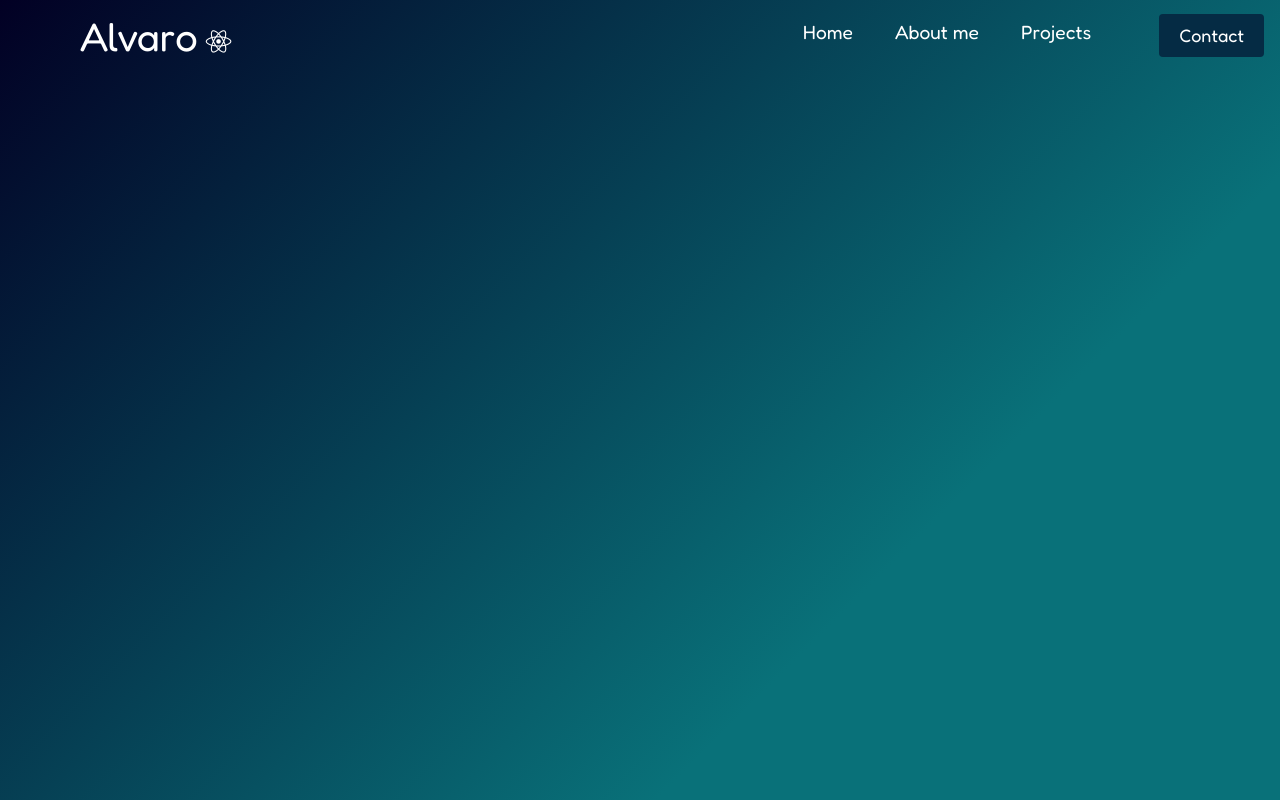
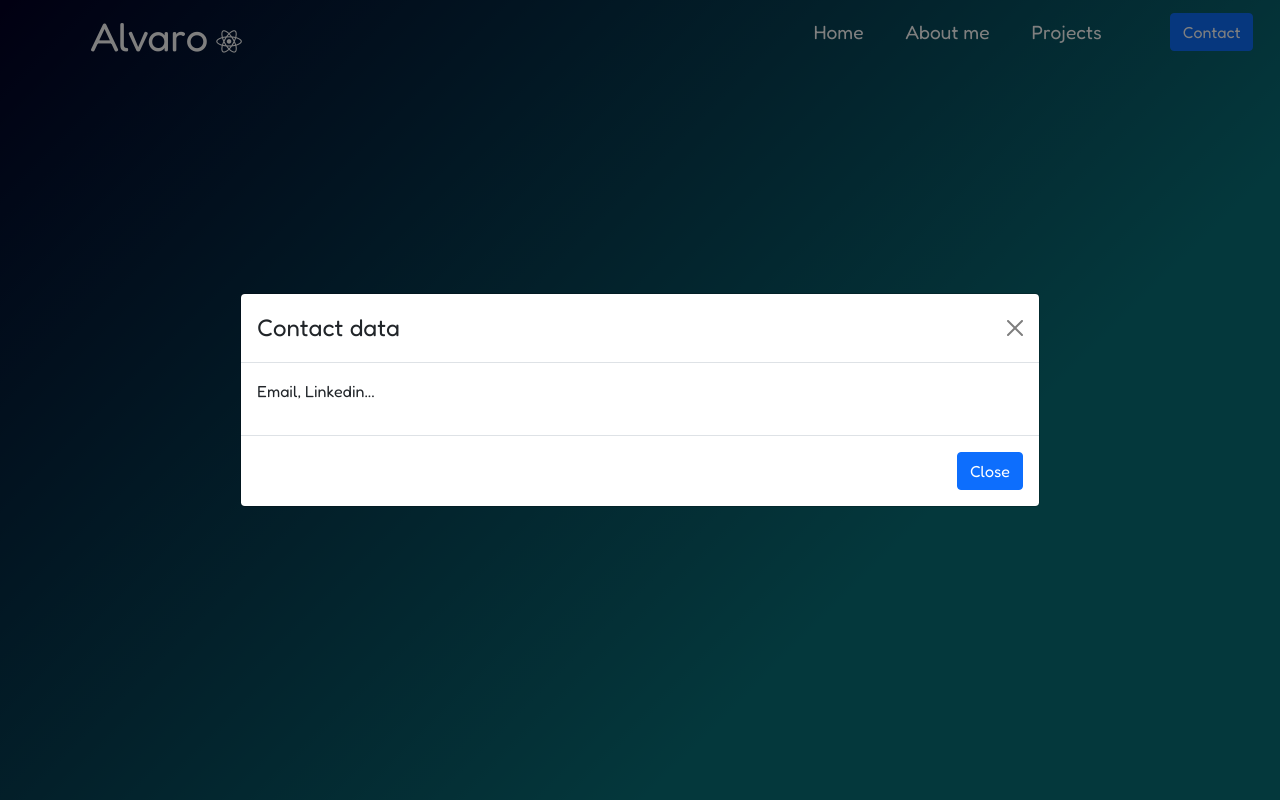
Before and after one commit to alvarodev-lc/personal-website, a React (Create React App) app: page /about in a window 1280 px wide. Both pictures are taken after a click on the button "Contact". Built offline with nearby package versions, Linux system fonts and the light colour scheme.

Commit message:
Adding modal component, scrapping custom button

```diff
--- a/src/components/Button/button.css
+++ /dev/null
@@ -1,46 +0,0 @@
-:root {
-    --primary: #052b44;
-}
-
-.c-btn {
-    padding: 8px 16px;
-    border-radius: 4px;
-    outline: none;
-    border: none;
-    cursor: pointer;
-    margin-bottom: 10px;
-}
-
-.c-btn:hover {
-    padding: 8px 20px;
-    transition: all 0.3s ease-out;
-    background-color: #fff;
-    color: var(--primary) !important;
-}
-
-.c-btn-primary {
-    background-color: var(--primary);
-}
-
-.c-btn-outline {
-    background-color: transparent;
-    color: #fff;
-    padding: 8px 20px;
-    border-radius: 4px;
-    border: 1px solid var(--primary);
-    transition: all 0.3s ease-out;
-}
-
-.c-btn-medium {
-    padding: 8px 20px !important;
-    border-radius: 4px;
-    font-size: 18px;
-    color: #fff !important;
-}
-
-.c-btn-large {
-    padding: 12px 26px !important;
-    border-radius: 4px;
-    font-size: 20px;
-    color: #fff !important;
-}
--- a/src/components/Button/button.jsx
+++ /dev/null
@@ -1,29 +0,0 @@
-import React from "react";
-import './button.min.css'
-
-const STYLES = [
-    'c-btn-primary',
-    'c-btn-outline',
-]
-
-const SIZES = [
-    'c-btn-medium',
-    'c-btn-large',
-]
-
-export const Button = ({
-    children,
-    type,
-    onClick,
-    buttonStyle,
-    buttonSize,
-}) =>{
-    const checkButtonStyle = STYLES.includes(buttonStyle) ? buttonStyle : STYLES[0]
-    const checkButtonSize = SIZES.includes(buttonSize) ? buttonSize : SIZES[0]
-
-    return(
-        <button className={`c-btn ${checkButtonStyle} ${checkButtonSize}`} onClick={onClick} type={type}>
-            {children}
-        </button>
-    )
-}
--- a/src/components/Button/button.min.css
+++ /dev/null
@@ -1 +0,0 @@
-:root{--primary:#052b44}.c-btn{padding:8px 16px;border-radius:4px;outline:0;border:none;cursor:pointer;margin-bottom:10px}.c-btn:hover{padding:8px 20px;transition:all .3s ease-out;background-color:#fff;color:var(--primary)!important}.c-btn-primary{background-color:var(--primary)}.c-btn-outline{background-color:transparent;color:#fff;padding:8px 20px;border-radius:4px;border:1px solid var(--primary);transition:all .3s ease-out}.c-btn-medium{padding:8px 20px!important;border-radius:4px;font-size:18px;color:#fff!important}.c-btn-large{padding:12px 26px!important;border-radius:4px;font-size:20px;color:#fff!important}
--- /dev/null
+++ b/src/components/ContactModal/contact_modal.jsx
@@ -0,0 +1,50 @@
+import React from "react";
+import { Modal, Button } from "react-bootstrap";
+import '../.././static/css/bootstrap/bootstrap.min.css'
+
+
+function ModalImplementation(props) {
+  return (
+    <Modal
+      {...props}
+      size="lg"
+      aria-labelledby="contained-modal-title-vcenter"
+      centered
+    >
+      <Modal.Header closeButton>
+        <Modal.Title id="contained-modal-title-vcenter">
+          Contact data
+        </Modal.Title>
+      </Modal.Header>
+      <Modal.Body>
+        <p>
+          Email, Linkedin...
+        </p>
+      </Modal.Body>
+      <Modal.Footer>
+        <Button onClick={props.onHide}>Close</Button>
+      </Modal.Footer>
+    </Modal>
+  );
+}
+
+function ContactModal() {
+  const [modalShow, setModalShow] = React.useState(false);
+
+  return (
+    <>
+    <div className="pb-3">
+      <Button variant="primary" onClick={() => setModalShow(true)}>
+        Contact
+      </Button>
+      </div>
+
+      <ModalImplementation
+        show={modalShow}
+        onHide={() => setModalShow(false)}
+      />
+    </>
+  );
+}
+
+export default ContactModal
--- a/src/components/Navbar/navbar.jsx
+++ b/src/components/Navbar/navbar.jsx
@@ -1,7 +1,7 @@
 import React, {Component} from 'react'
 import { menuItems } from './menuItems'
-import { Link } from 'react-router-dom';
-import { Button } from '../Button/button'
+import { Link } from 'react-router-dom'
+import ContactModal from '../ContactModal/contact_modal';
 
 import './navbar.min.css'
 
@@ -9,9 +9,20 @@ import './navbar.min.css'
 class Navbar extends Component {
     // Clicked used to change navbar icon, margin used to change navbar style to avoid overlapping
     state = { clicked: false, margin: 80}
+    modal_state = {clicked: false}
 
     handleClick = () => {
         this.setState({clicked:!this.state.clicked})
+        let isClicked = this.state.clicked;
+        if (isClicked === true){
+            this.setState({margin: 80})
+        }
+        else{
+            this.setState({margin: 300})
+        }
+    }
+    handleModal = () => {
+        this.setState({clicked:!this.modal_state.clicked})
         let isClicked = this.state.clicked;
         if (isClicked === true){
             this.setState({margin: 80})
@@ -53,7 +64,7 @@ class Navbar extends Component {
                             {css}
                         </style>
                     </ul>
-                    <Button>Contact</Button>
+                    <ContactModal/>
                 </nav>
         )
     }
```
